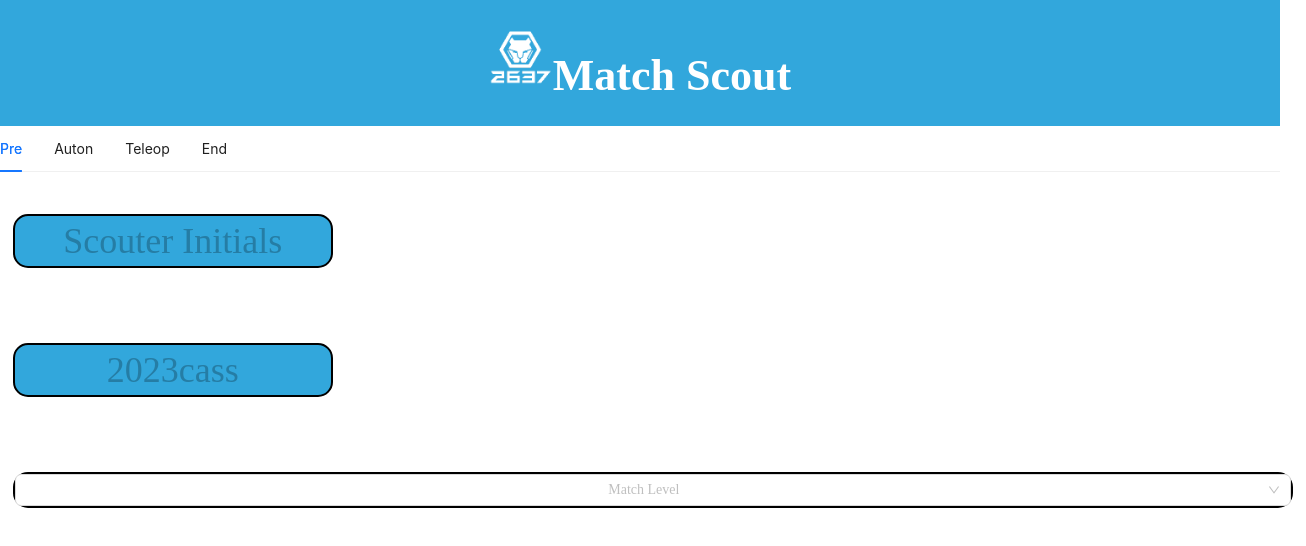
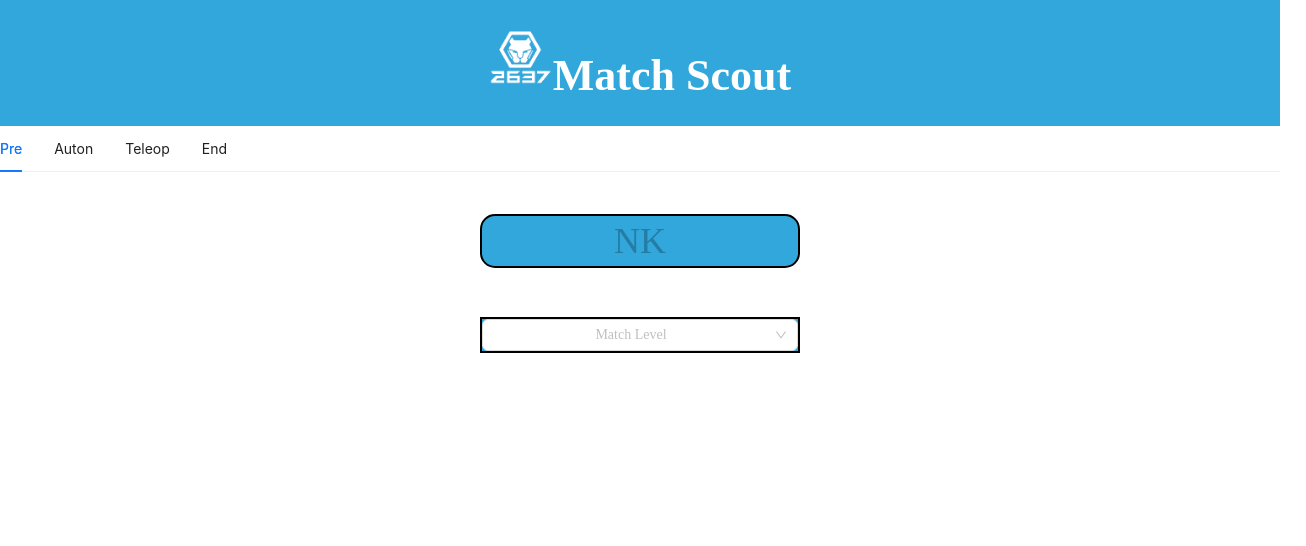
Before and after one commit to PhantomCatz/IntegratedScoutingApps, a React (Create React App) app in the folder integrated-scouting-apps/: page /scoutingapp/match in a window 1280 px wide. Shown: the top 546 px of the page, 1306 px wide, since content can reach past the window. Built offline with nearby package versions, Linux system fonts and the light colour scheme; the HTML template or start-up script is replaced by a standard one; a web font is replaced by a local one.

Commit message:
finish teleop and start pit scout

```diff
--- a/integrated-scouting-apps/src/public/stylesheets/buttons.css
+++ b/integrated-scouting-apps/src/public/stylesheets/input.css
@@ -24,18 +24,33 @@
     margin: 2% 1%;
     cursor: pointer;
 }
+.submitbutton {
+    color: #000000;
+    border: 2px solid black;
+    border-radius: 5px;
+    width: 25%;
+    height: 5%;
+    text-align: center;
+    font-size: 24px;
+    font-family: Audiowide;
+    margin: auto;
+    align-self: center;
+    cursor: pointer;
+}
 .matchlevel {
     background-color: #32a7dc;
     color: #000000;
     border: 2px solid black;
-    border-radius: 15px;
     width: 25%;
     height: 10%;
     text-align: center;
     font-size: 36px;
     font-family: Audiowide;
-    margin: 2% 1%;
     cursor: pointer;
+    max-width: 25%;
+}
+.ant-select-selection {
+    background-color: #000000;
 }
 .input {
     min-width: 100px;
--- a/integrated-scouting-apps/src/public/stylesheets/style.css
+++ b/integrated-scouting-apps/src/public/stylesheets/style.css
@@ -35,3 +35,7 @@ h1 {
     padding-left: 25%;
     padding-right: 25%;
 }
+.tabs {
+    text-align: right;
+    padding-right: 50px;
+}
--- a/integrated-scouting-apps/src/routes/dtf.tsx
+++ b/integrated-scouting-apps/src/routes/dtf.tsx
@@ -1,5 +1,5 @@
 import '../public/stylesheets/style.css';
-import '../public/stylesheets/buttons.css';
+import '../public/stylesheets/input.css';
 import logo from '../public/images/logo.png';
 import { useEffect } from 'react';
 
--- a/integrated-scouting-apps/src/routes/home.tsx
+++ b/integrated-scouting-apps/src/routes/home.tsx
@@ -1,5 +1,5 @@
 import '../public/stylesheets/style.css';
-import '../public/stylesheets/buttons.css';
+import '../public/stylesheets/input.css';
 import logo from '../public/images/logo.png';
 import { Button } from 'antd';
 import { useEffect } from 'react';
--- a/integrated-scouting-apps/src/routes/match.tsx
+++ b/integrated-scouting-apps/src/routes/match.tsx
@@ -1,10 +1,8 @@
 import '../public/stylesheets/style.css';
-import '../public/stylesheets/buttons.css';
+import '../public/stylesheets/input.css';
 import logo from '../public/images/logo.png';
 import field_blue from '../public/images/field_blue.png';
 import field_red from '../public/images/field_red.png';
-import grid_blue from '../public/images/grid_blue.png';
-import grid_red from '../public/images/grid_red.png';
 import no_image from '../public/images/no_image.png';
 import { useState, useRef, useEffect } from 'react';
 import { Tabs, Input, Form, Select, Checkbox, InputNumber, Flex, Image, Button } from 'antd';
@@ -16,13 +14,14 @@ function MatchScout(props: any) {
   const [color, setColor] = useState(false);
   const [directUrls, setDirectUrls] = useState<string[]>([]);
   const [imageURI, setImageURI] = useState<string>();
+  const [teamNum, setTeamNum] = useState<string>();
   const canvasRef = useRef<ReactSketchCanvasRef>(null);
   useEffect(() => document.title = props.title, [props.title]);
 
   async function updateRobotInfo() {
     const display = document.getElementById('team');
     try {
-      const response = await fetch('https://www.thebluealliance.com/api/v3/match/' + form.getFieldValue('eventname') + "_" + form.getFieldValue('matchlevel') + form.getFieldValue('matchnum'),
+      const response = await fetch('https://www.thebluealliance.com/api/v3/match/2023cass_' + form.getFieldValue('matchlevel') + form.getFieldValue('matchnum'),
       {
         method: "GET",
         headers: {
@@ -55,180 +54,15 @@ function MatchScout(props: any) {
         }
       });
       if (display && display.innerHTML !== 'undefined' && team) {
-        display.innerHTML = (team as unknown as string).substring(3);
+        setTeamNum((team as unknown as string).substring(3));
+        display.innerHTML = teamNum || 'Team #';
       }
     }
     catch (error) {
       if (display) {
-        display.innerHTML = 'Invalid ' + error;
+        display.innerHTML = 'Invalid Input';
       }
     }
-  }
-  function piecesTab(color: boolean) {
-    type FieldType = {
-      //hybrid cone
-      h_cone?: string;
-      h_cube?: string;
-      super?: string;
-
-      //miss or dropped cone/cube
-      miss_cone?: number;
-      miss_cube?: number;
-      drop_cone?: number;
-      drop_cube?: number;
-
-      //high cone nodes
-      ll_high_cone?: string;
-      lr_high_cone?: string;
-      ml_high_cone?: string;
-      mr_high_cone?: string;
-      rl_high_cone?: string;
-      rr_high_cone?: string;
-
-      //mid cone nodes
-      ll_mid_cone?: string;
-      lr_mid_cone?: string;
-      ml_mid_cone?: string;
-      mr_mid_cone?: string;
-      rl_mid_cone?: string;
-      rr_mid_cone?: string;
-
-      //high cube nodes
-      l_high_cube?: string;
-      m_high_cube?: string;
-      r_high_cube?: string;
-
-      //mid cube nodes
-      l_mid_cube?: string;
-      m_mid_cube?: string;
-      r_mid_cube?: string;
-
-      //low hybrid nodes
-      ll_low_hybrid?: string;
-      lm_low_hybrid?: string;
-      lr_low_hybrid?: string;
-      ml_low_hybrid?: string;
-      mm_low_hybrid?: string;
-      mr_low_hybrid?: string;
-      rl_low_hybrid?: string;
-      rm_low_hybrid?: string;
-      rr_low_hybrid?: string;
-    }
-    return (
-      <div>
-        <Form.Item<FieldType> label="Cone" name="h_cone" rules={[{ required: true}]}>
-          <Checkbox></Checkbox>
-        </Form.Item>
-        <Form.Item<FieldType> label="Cube" name="h_cube" rules={[{ required: true}]}>
-          <Checkbox></Checkbox>
-        </Form.Item>
-        <Form.Item<FieldType> label="Super" name="super" rules={[{ required: true}]}>
-          <Checkbox></Checkbox>
-        </Form.Item>
-        <Form.Item<FieldType> label="Missed Cones" name="miss_cone" rules={[{ required: true}]}>
-          <InputNumber min={0} placeholder='0'></InputNumber>
-        </Form.Item>
-        <Form.Item<FieldType> label="Missed Cubes" name="miss_cube" rules={[{ required: true}]}>
-          <InputNumber min={0} placeholder='0'></InputNumber>
-        </Form.Item>
-        <Form.Item<FieldType> label="Dropped Cones" name="drop_cone" rules={[{ required: true}]}>
-          <InputNumber min={0} placeholder='0'></InputNumber>
-        </Form.Item>
-        <Form.Item<FieldType> label="Dropped Cubes" name="drop_cube" rules={[{ required: true}]}>
-          <InputNumber min={0} placeholder='0'></InputNumber>
-        </Form.Item>
-        <div style={{position: 'relative'}}>
-          <img src={color ? grid_blue : grid_red} alt=''></img>
-          <div style={{position: 'absolute'}}>
-          <Form.Item<FieldType> name="ll_high_cone" rules={[{ required: true}]}>
-          <Checkbox></Checkbox>
-        </Form.Item>
-        <Form.Item<FieldType> name="lr_high_cone" rules={[{ required: true}]}>
-          <Checkbox></Checkbox>
-        </Form.Item>
-        <Form.Item<FieldType> name="ml_high_cone" rules={[{ required: true}]}>
-          <Checkbox></Checkbox>
-        </Form.Item>
-        <Form.Item<FieldType> name="mr_high_cone" rules={[{ required: true}]}>
-          <Checkbox></Checkbox>
-        </Form.Item>
-        <Form.Item<FieldType> name="rl_high_cone" rules={[{ required: true}]}>
-          <Checkbox></Checkbox>
-        </Form.Item>
-        <Form.Item<FieldType> name="rl_high_cone" rules={[{ required: true}]}>
-          <Checkbox></Checkbox>
-        </Form.Item>
-
-        <Form.Item<FieldType> name="ll_mid_cone" rules={[{ required: true}]}>
-          <Checkbox></Checkbox>
-        </Form.Item>
-        <Form.Item<FieldType> name="lr_mid_cone" rules={[{ required: true}]}>
-          <Checkbox></Checkbox>
-        </Form.Item>
-        <Form.Item<FieldType> name="ml_mid_cone" rules={[{ required: true}]}>
-          <Checkbox></Checkbox>
-        </Form.Item>
-        <Form.Item<FieldType> name="mr_mid_cone" rules={[{ required: true}]}>
-          <Checkbox></Checkbox>
-        </Form.Item>
-        <Form.Item<FieldType> name="rl_mid_cone" rules={[{ required: true}]}>
-          <Checkbox></Checkbox>
-        </Form.Item>
-        <Form.Item<FieldType> name="rl_mid_cone" rules={[{ required: true}]}>
-          <Checkbox></Checkbox>
-        </Form.Item>
-
-        <Form.Item<FieldType> name="l_high_cube" rules={[{ required: true}]}>
-          <Checkbox></Checkbox>
-        </Form.Item>
-        <Form.Item<FieldType> name="m_high_cube" rules={[{ required: true}]}>
-          <Checkbox></Checkbox>
-        </Form.Item>
-        <Form.Item<FieldType> name="r_high_cube" rules={[{ required: true}]}>
-          <Checkbox></Checkbox>
-        </Form.Item>
-
-        <Form.Item<FieldType> name="l_mid_cube" rules={[{ required: true}]}>
-          <Checkbox></Checkbox>
-        </Form.Item>
-        <Form.Item<FieldType> name="m_mid_cube" rules={[{ required: true}]}>
-          <Checkbox></Checkbox>
-        </Form.Item>
-        <Form.Item<FieldType> name="r_mid_cube" rules={[{ required: true}]}>
-          <Checkbox></Checkbox>
-        </Form.Item>
-
-        <Form.Item<FieldType> name="ll_low_hybrid" rules={[{ required: true}]}>
-          <Checkbox></Checkbox>
-        </Form.Item>
-        <Form.Item<FieldType> name="lm_low_hybrid" rules={[{ required: true}]}>
-          <Checkbox></Checkbox>
-        </Form.Item>
-        <Form.Item<FieldType> name="lr_low_hybrid" rules={[{ required: true}]}>
-          <Checkbox></Checkbox>
-        </Form.Item>
-        <Form.Item<FieldType> name="ml_low_hybrid" rules={[{ required: true}]}>
-          <Checkbox></Checkbox>
-        </Form.Item>
-        <Form.Item<FieldType> name="mm_low_hybrid" rules={[{ required: true}]}>
-          <Checkbox></Checkbox>
-        </Form.Item>
-        <Form.Item<FieldType> name="mr_low_hybrid" rules={[{ required: true}]}>
-          <Checkbox></Checkbox>
-        </Form.Item>
-        <Form.Item<FieldType> name="rl_low_hybrid" rules={[{ required: true}]}>
-          <Checkbox></Checkbox>
-        </Form.Item>
-        <Form.Item<FieldType> name="rm_low_hybrid" rules={[{ required: true}]}>
-          <Checkbox></Checkbox>
-        </Form.Item>
-        <Form.Item<FieldType> name="rr_low_hybrid" rules={[{ required: true}]}>
-          <Checkbox></Checkbox>
-        </Form.Item>
-          </div>
-        </div>
-      </div>
-    )
   }
   function preMatch() {
     type FieldType = {
@@ -242,12 +76,9 @@ function MatchScout(props: any) {
       {label: "Finals", value: "f"},
     ];
     return (
-      <div>
+      <div style={{alignItems: 'center', textAlign: 'center'}}>
         <Form.Item<FieldType> name="initials" rules={[{ required: true, message: 'Please input your initials!' }]}>
-          <Input placeholder='Scouter Initials' maxLength={2} className='mainbutton'/>
-        </Form.Item>
-        <Form.Item<FieldType> name="eventname" rules={[{ required: true, message: 'Please input the event name!' }]}>
-          <Input placeholder='2023cass' className='mainbutton' onClick={updateRobotInfo}/>
+          <Input placeholder='NK' maxLength={2} className='mainbutton'/>
         </Form.Item>
         <Form.Item<FieldType> name="matchlevel" rules={[{ required: true, message: 'Please input the match level!' }]}>
             <Select placeholder='Match Level' options={rounds} className='matchlevel' onClick={updateRobotInfo}/>
@@ -257,10 +88,10 @@ function MatchScout(props: any) {
   }
   function AutonMatch() { //needs to be capitalized to have the dynamic field work
     type FieldType = {
-      died?: string;
+      autondied?: boolean;
       startingloc?: string;
-      docked?: string;
-      engaged?: string;
+      docked?: boolean;
+      engaged?: boolean;
       matchnum?: number;
       robotnum?: number;
     };
@@ -293,22 +124,16 @@ function MatchScout(props: any) {
         label: 'Path',
         children: PathTab(color),
       },
-      {
-        key: '2',
-        label: 'Pieces',
-        children: piecesTab(color),
-      },
     ];
     function PathTab(color: boolean) { //needs to be capitalized to have the dynamic field work
       return (
-        <div>
+        <div style={{alignContent: 'center'}}>
           <Button onClick={() => canvasRef.current?.undo()}>Undo</Button>
           <Button onClick={() => canvasRef.current?.redo()}>Redo</Button>
           <Button onClick={() => canvasRef.current?.clearCanvas()}>Clear</Button>
           <Button onClick={() => canvasRef.current?.exportImage('png').then(data => setImageURI(data))}>Export</Button>
           <ReactSketchCanvas
             ref={canvasRef}
-            style={{marginLeft: 10 + '%'}}
             height={color ? '577px' : '567px'}
             width={color ? '636px' : '634px'}
             strokeWidth={5}
@@ -325,7 +150,7 @@ function MatchScout(props: any) {
     return (
       <div className='matchbody'>
         <Flex align='flex-end' justify='space-between'>
-        <h2 id='team'>Team #</h2>
+          <h2 id='team'>{teamNum}</h2>
           <Form.Item<FieldType> label="Match #" name="matchnum" rules={[{ required: true, message: 'Please input the match number!' }]}>
             <InputNumber min={1} onChange={updateRobotInfo}/>
           </Form.Item>
@@ -346,7 +171,7 @@ function MatchScout(props: any) {
         </Flex>
         <Flex justify='space-between'>
           <Flex vertical align="flex-start">
-          <Form.Item<FieldType> label="Robot Died" name="died" rules={[{ required: true}]}>
+          <Form.Item<FieldType> label="Robot Died" name="autondied" rules={[{ required: true}]}>
             <Checkbox></Checkbox>
           </Form.Item>
           <Form.Item<FieldType> label="Starting Location" name="startingloc" rules={[{ required: true, message: 'Please input the starting location!' }]}>
@@ -365,7 +190,88 @@ function MatchScout(props: any) {
             </Image.PreviewGroup>
           </Flex>
         </Flex>
-        <Tabs defaultActiveKey="1" items={items} style={{border: 2 + 'px solid black'}}/>
+        <Tabs defaultActiveKey="1" items={items} style={{alignItems: 'center'}}/>
+      </div>
+    );
+  }
+  function teleopMatch() {
+    type FieldType = {
+      single?: boolean,
+      double?: boolean,
+      ground?: boolean,
+      teleopdied?: boolean,
+      defend?: boolean,
+      wasdefend?: boolean,
+      matchnum?: number,
+      robotnum?: number,
+    };
+    const robotNum = [
+      {
+        label: 'Red Alliance',
+        options: [
+          {label: "R1", value: "red_1"},
+          {label: "R2", value: "red_2"},
+          {label: "R3", value: 'red_3'},
+        ],
+      },
+      {
+        label: 'Blue Alliance',
+        options: [
+          {label: "B1", value: "blue_1"},
+          {label: "B2", value: "blue_2"},
+          {label: "B3", value: 'blue_3'},
+        ],
+      },
+    ];
+    return (
+      <div className='matchbody'>
+        <Flex align='flex-end' justify='space-between'>
+          <h2 id='team'>{teamNum}</h2>
+          <Form.Item<FieldType> label="Match #" name="matchnum" rules={[{ required: true, message: 'Please input the match number!' }]}>
+            <InputNumber min={1} onChange={updateRobotInfo}/>
+          </Form.Item>
+          <Form.Item<FieldType> id="robotnum" label="Robot #" name="robotnum" rules={[{ required: true, message: 'Please input the robot number!' }]}>
+            <Select options={robotNum} className='input' onChange={async event => {
+              if (event) {
+                if (event.includes("red")) {
+                  setColor(false);
+                  canvasRef.current?.resetCanvas();
+                }
+                else {
+                  setColor(true);
+                  canvasRef.current?.resetCanvas();
+                }
+                updateRobotInfo();
+              }}}/>
+          </Form.Item>
+        </Flex>
+        <Flex justify='space-between'>
+          <Flex vertical align="flex-start">
+          <Form.Item<FieldType> label="Single Substation" name="single" rules={[{ required: true}]}>
+            <Checkbox></Checkbox>
+          </Form.Item>
+          <Form.Item<FieldType> label="Double Substation" name="double" rules={[{ required: true}]}>
+            <Checkbox></Checkbox>
+          </Form.Item>
+          <Form.Item<FieldType> label="Ground Intake" name="ground" rules={[{ required: true}]}>
+            <Checkbox></Checkbox>
+          </Form.Item>
+          <Form.Item<FieldType> label="Robot Died" name="teleopdied" rules={[{ required: true}]}>
+            <Checkbox></Checkbox>
+          </Form.Item>
+          <Form.Item<FieldType> label="Defended" name="defend" rules={[{ required: true}]}>
+            <Checkbox></Checkbox>
+          </Form.Item>
+          <Form.Item<FieldType> label="Was Defended" name="wasdefend" rules={[{ required: true}]}>
+            <Checkbox></Checkbox>
+          </Form.Item>
+          </Flex>
+          <Flex vertical align="flex-end">
+            <Image.PreviewGroup items={directUrls}>
+              <Image src={directUrls[0] !== null ? directUrls[0] : no_image} style={{height: 250 + 'px'}}/>
+            </Image.PreviewGroup>
+          </Flex>
+        </Flex>
       </div>
     );
   }
@@ -383,7 +289,7 @@ function MatchScout(props: any) {
     {
       key: '3',
       label: 'Teleop',
-      children: 'hi',
+      children: teleopMatch(),
     },
     {
       key: '4',
@@ -401,53 +307,24 @@ function MatchScout(props: any) {
       </div>
       <Form
         initialValues={{
-          died: false,
+          autondied: false,
           docked: false,
           engaged: false,
           h_cube: false,
           h_cone: false,
           super: false,
 
-          miss_cone: false,
-          miss_cube: false,
-          drop_cone: false,
-          drop_cube: false,
-
-          ll_high_cone: false,
-          lr_high_cone: false,
-          ml_high_cone: false,
-          mr_high_cone: false,
-          rl_high_cone: false,
-          rr_high_cone: false,
-
-          ll_mid_cone: false,
-          lr_mid_cone: false,
-          ml_mid_cone: false,
-          mr_mid_cone: false,
-          rl_mid_cone: false,
-          rr_mid_cone: false,
-
-          l_high_cube: false,
-          m_high_cube: false,
-          r_high_cube: false,
-
-          l_mid_cube: false,
-          m_mid_cube: false,
-          r_mid_cube: false,
-
-          ll_low_hybrid: false,
-          lm_low_hybrid: false,
-          lr_low_hybrid: false,
-          ml_low_hybrid: false,
-          mm_low_hybrid: false,
-          mr_low_hybrid: false,
-          rl_low_hybrid: false,
-          rm_low_hybrid: false,
-          rr_low_hybrid: false,
+          single: false,
+          double: false,
+          ground: false,
+          teleopdied: false,
+          defend: false,
+          wasdefend: false,
         }}
         form={form}
+        onSubmitCapture={async event => await console.log(event)}
       >
-        <Tabs defaultActiveKey="1" items={items} />
+        <Tabs defaultActiveKey="1" items={items}/>
       </Form>
     </body>
   );
--- a/integrated-scouting-apps/src/routes/scoutingapp.tsx
+++ b/integrated-scouting-apps/src/routes/scoutingapp.tsx
@@ -1,5 +1,5 @@
 import '../public/stylesheets/style.css';
-import '../public/stylesheets/buttons.css';
+import '../public/stylesheets/input.css';
 import logo from '../public/images/logo.png';
 import { Button } from 'antd';
 import { useEffect } from 'react';
--- a/integrated-scouting-apps/src/routes/strategic.tsx
+++ b/integrated-scouting-apps/src/routes/strategic.tsx
@@ -1,5 +1,5 @@
 import '../public/stylesheets/style.css';
-import '../public/stylesheets/buttons.css';
+import '../public/stylesheets/input.css';
 import logo from '../public/images/logo.png';
 import { useEffect } from 'react';
 import { Tabs, Input, Form, Select } from 'antd';
```
Also changed, not shown: integrated-scouting-apps/src/react-app-env.d.ts (+11 -0 lines), integrated-scouting-apps/src/routes/pit.tsx (added, +49 -0 lines). Lines whose indentation alone changed are shown as unchanged.
